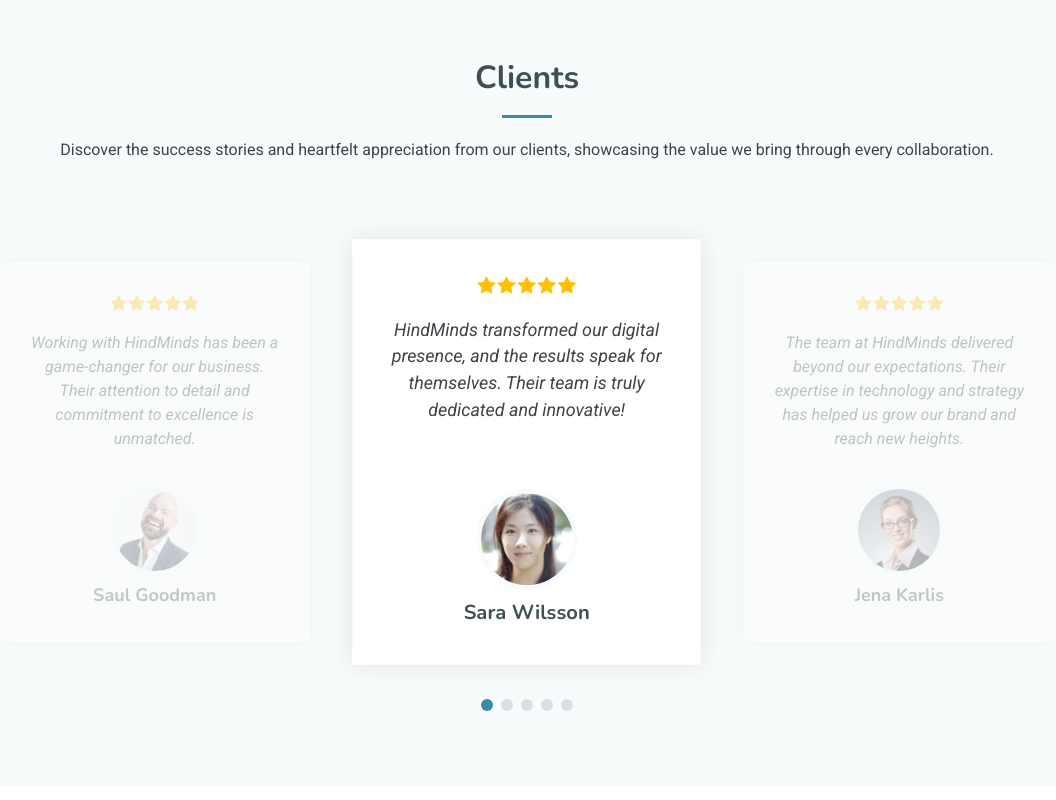
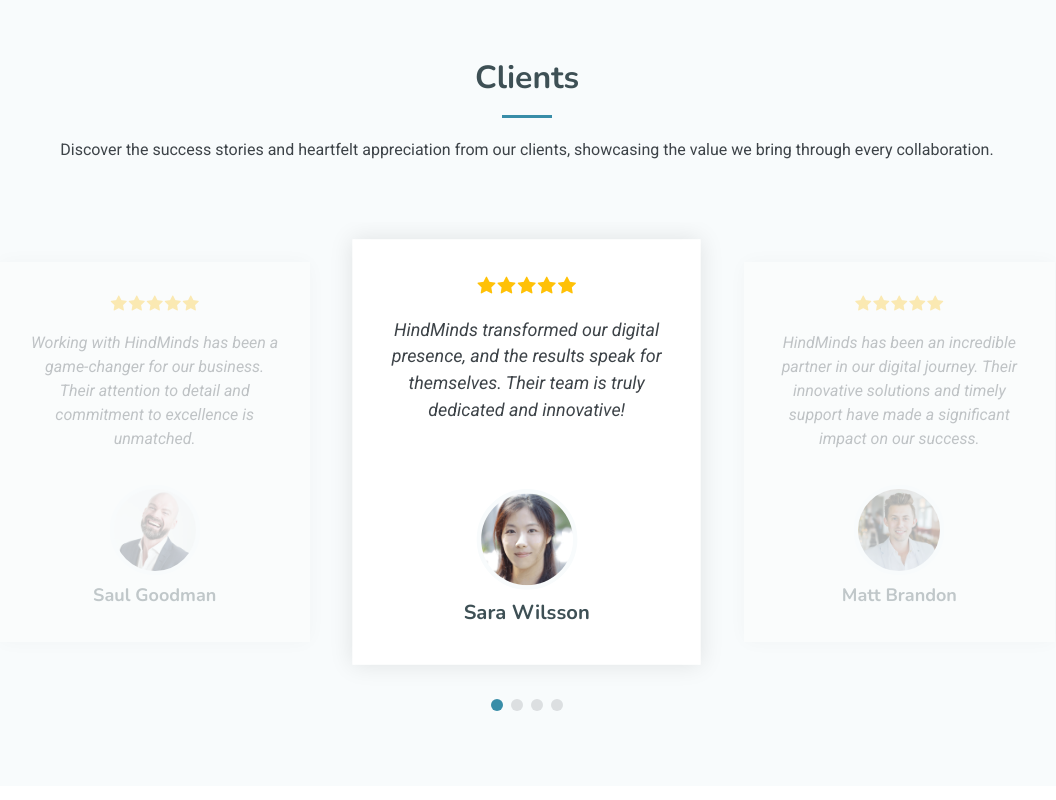
Before and after one commit to anuragnadda/hindminds, a Django app: page / in a window 1280 px wide. Shown: the part 3130-3930 px from the top of the page, without its empty margins (113-1169 px from the left). Run offline with Django 5.2, Linux system fonts and the light colour scheme; some libraries are stand-ins or nearby versions.

Commit message:
HIND-1 - update view

```diff
--- a/home/templates/home/index.html
+++ b/home/templates/home/index.html
@@ -424,21 +424,6 @@
                   <i class="bi bi-star-fill"></i><i class="bi bi-star-fill"></i><i class="bi bi-star-fill"></i><i class="bi bi-star-fill"></i><i class="bi bi-star-fill"></i>
                 </div>
                 <p>
-                  The team at HindMinds delivered beyond our expectations. Their expertise in technology and strategy has helped us grow our brand and reach new heights.
-                </p>
-                <div class="profile mt-auto">
-                  <img src="{% static 'img/clients/clients-3.jpg' %}" class="testimonial-img" alt="">
-                  <h3>Jena Karlis</h3>
-                </div>
-              </div>
-            </div><!-- End testimonial item -->
-
-            <div class="swiper-slide">
-              <div class="testimonial-item">
-                <div class="stars">
-                  <i class="bi bi-star-fill"></i><i class="bi bi-star-fill"></i><i class="bi bi-star-fill"></i><i class="bi bi-star-fill"></i><i class="bi bi-star-fill"></i>
-                </div>
-                <p>
                   HindMinds has been an incredible partner in our digital journey. Their innovative solutions and timely support have made a significant impact on our success.
                 </p>
                 <div class="profile mt-auto">
```
